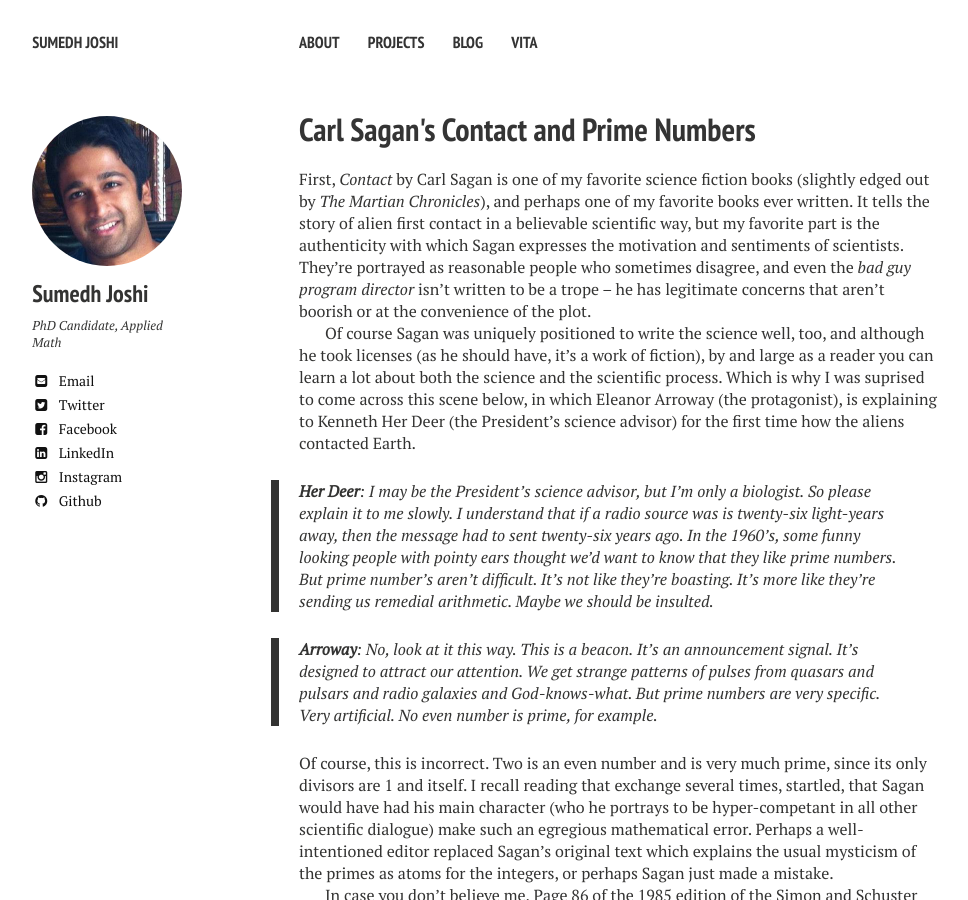
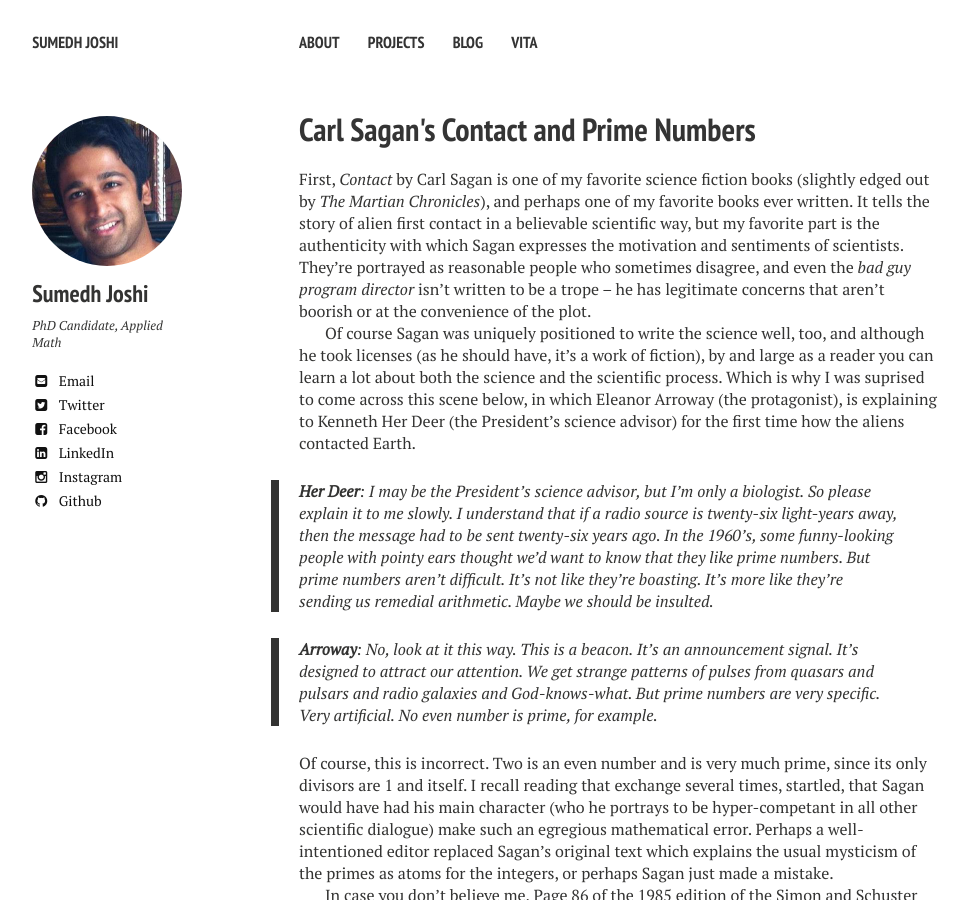
Before and after one commit to aledlie/Homage, a Jekyll site: the page built from _posts/2015-12-08-carl-sagans-contact-and-prime-numbers.markdown, in a window 1280 px wide and 900 px high. Shown: the whole window, without its empty margins (21-989 px from the left). Built offline with Jekyll 4.4.1, drawn with Linux system fonts in a browser that asks for light colours; nearby versions of some CDN libraries.

Commit message:
Typos fixed in Contact post.

```diff
--- a/_posts/2015-12-08-carl-sagans-contact-and-prime-numbers.markdown
+++ b/_posts/2015-12-08-carl-sagans-contact-and-prime-numbers.markdown
@@ -17,7 +17,7 @@ with which Sagan expresses the motivation and sentiments of scientists.  They're
 Of course Sagan was uniquely positioned to write the science well, too, and although he took licenses (as he should have, it's a work of fiction), by and large as a reader you can learn a lot about both the science and the scientific process.  Which is why I was suprised to come across this scene below, in which Eleanor Arroway (the protagonist), is explaining to Kenneth Her Deer (the President's science advisor) for the first time how the aliens contacted Earth.
 
 > **Her Deer**: I may be the President's science advisor, but I'm only a biologist.  So please explain it to me slowly.  I understand that if a radio source
-> was is twenty-six light-years away, then the message had to sent twenty-six years ago.  In the 1960's, some funny looking people with pointy ears thought we'd want to know that they like prime numbers.  But prime number's aren't difficult.  It's not like they're boasting.  It's more like they're sending us remedial arithmetic.  Maybe we should be insulted.
+> is twenty-six light-years away, then the message had to be sent twenty-six years ago.  In the 1960's, some funny-looking people with pointy ears thought we'd want to know that they like prime numbers.  But prime numbers aren't difficult.  It's not like they're boasting.  It's more like they're sending us remedial arithmetic.  Maybe we should be insulted.
 >
 
 > **Arroway**: No, look at it this way.  This is a beacon.  It's an announcement signal.  It's designed to attract our attention.  We get strange patterns of pulses from quasars and pulsars and radio galaxies and God-knows-what.  But prime numbers are very specific.  Very artificial.  *No even number is prime*, for example.
```
Also changed, not shown: 2 other files.
